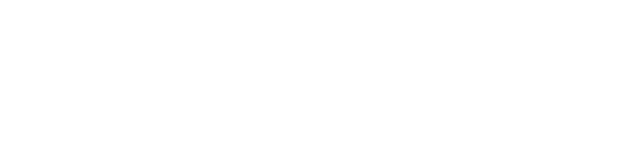
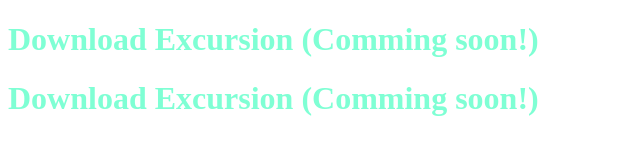
Before and after one commit to laulola/excursion, a plain HTML site: page index.html in a window 1280 px wide. Shown: the whole page, without its empty margins (0-640 px from the left). Drawn offline with Linux system fonts and the light colour scheme.

Commit message:
Made Header.

```diff
--- a/index.html
+++ b/index.html
@@ -3,9 +3,15 @@
   <head>
     <link href="./resources/css/style.css" type="text/css" rel="stylesheet">
     <meta charset="utf-8">
-    <title></title>
+    <title>Excursion</title>
   </head>
   <body>
+      <h1> Download Excursion (Comming soon!)</h1>
 
+
+
+
+
+      <h1> Download Excursion (Comming soon!)</h1>
   </body>
 </html>
--- a/resources/css/style.css
+++ b/resources/css/style.css
@@ -0,0 +1,4 @@
+h1 {
+  color: Aquamarine;
+  font-size: 16 px;
+}
```
